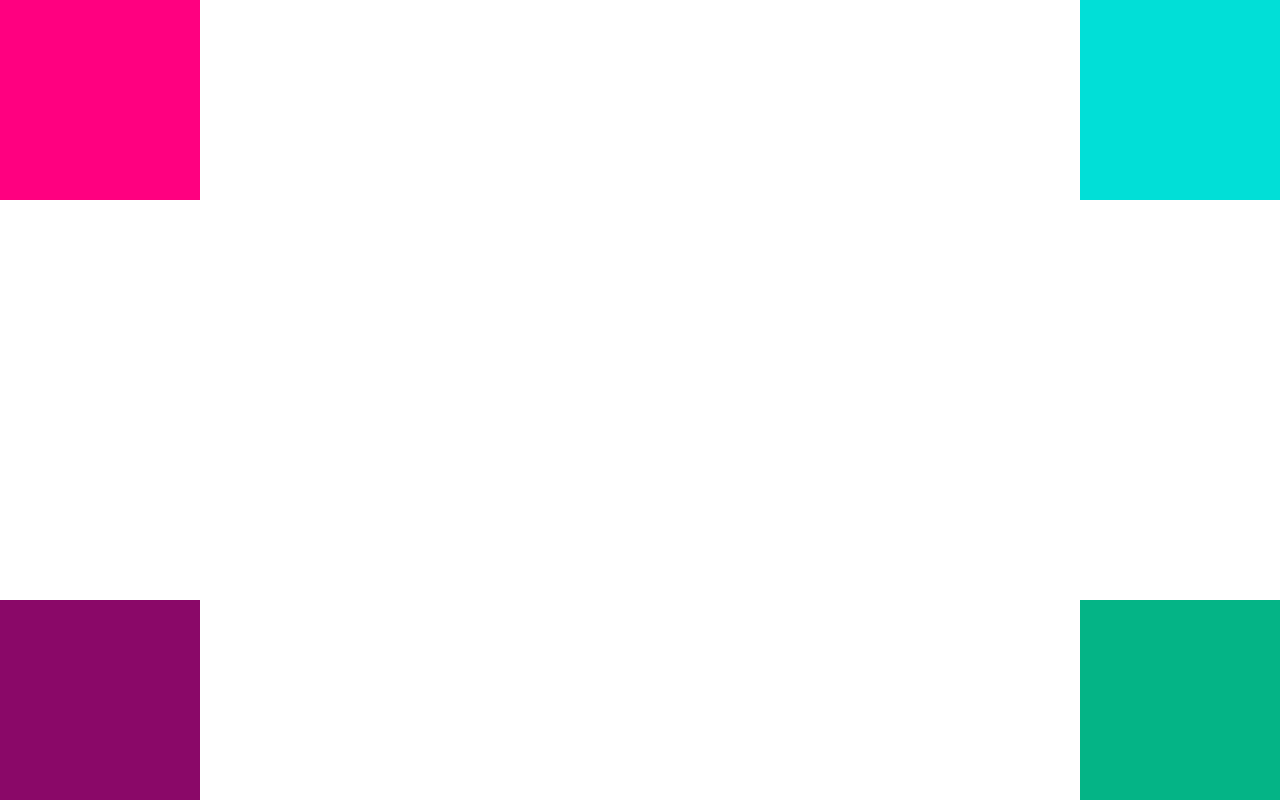
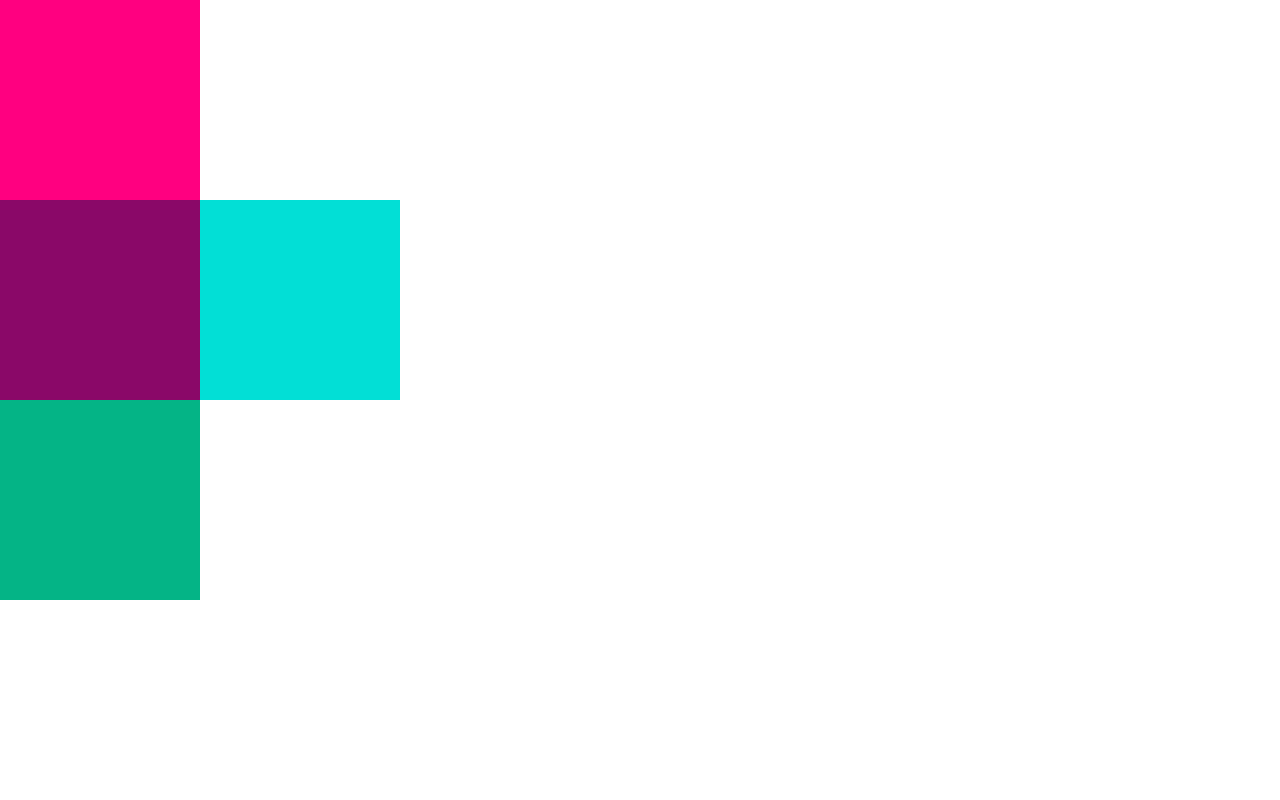
Before and after one commit to NayeliCarb/Positioning, a plain HTML site: page index.html in a window 1280 px wide. Drawn offline with Linux system fonts and the light colour scheme.

Commit message:
azul hijo de morado

```diff
--- a/css/style.css
+++ b/css/style.css
@@ -6,30 +6,24 @@ div{
 
 .rosa{
 	background-color: #FF0080;
-	position:absolute;
-	left: 0px;
-	top: 0px;
+	position:static;
 
 }
 .azul{
 	background-color: #01DFD7;
 	position: absolute;
-	right: 0px;
-	top: 0px;
+	left: 200px;
 
 }
 .morado{
 	background-color: #8A0868;
-	position: absolute;
-	left: 0px;
-	bottom: 0px;
+	position: static;
+
 
 }
 .verde{
 	background-color: #04B486;
-	position: absolute;
-	right: 0px;
-	bottom: 0px;
+	position: static;
 }
 body{
 	margin: 0px;
--- a/index.html
+++ b/index.html
@@ -11,8 +11,9 @@
 
 
 			<div class="rosa"></div>
-			<div class="azul"></div>
-			<div class="morado"></div>
+			<div class="morado">
+				<div class="azul"></div>
+			</div>
 			<div class="verde"></div>
 
 	</body>
```
